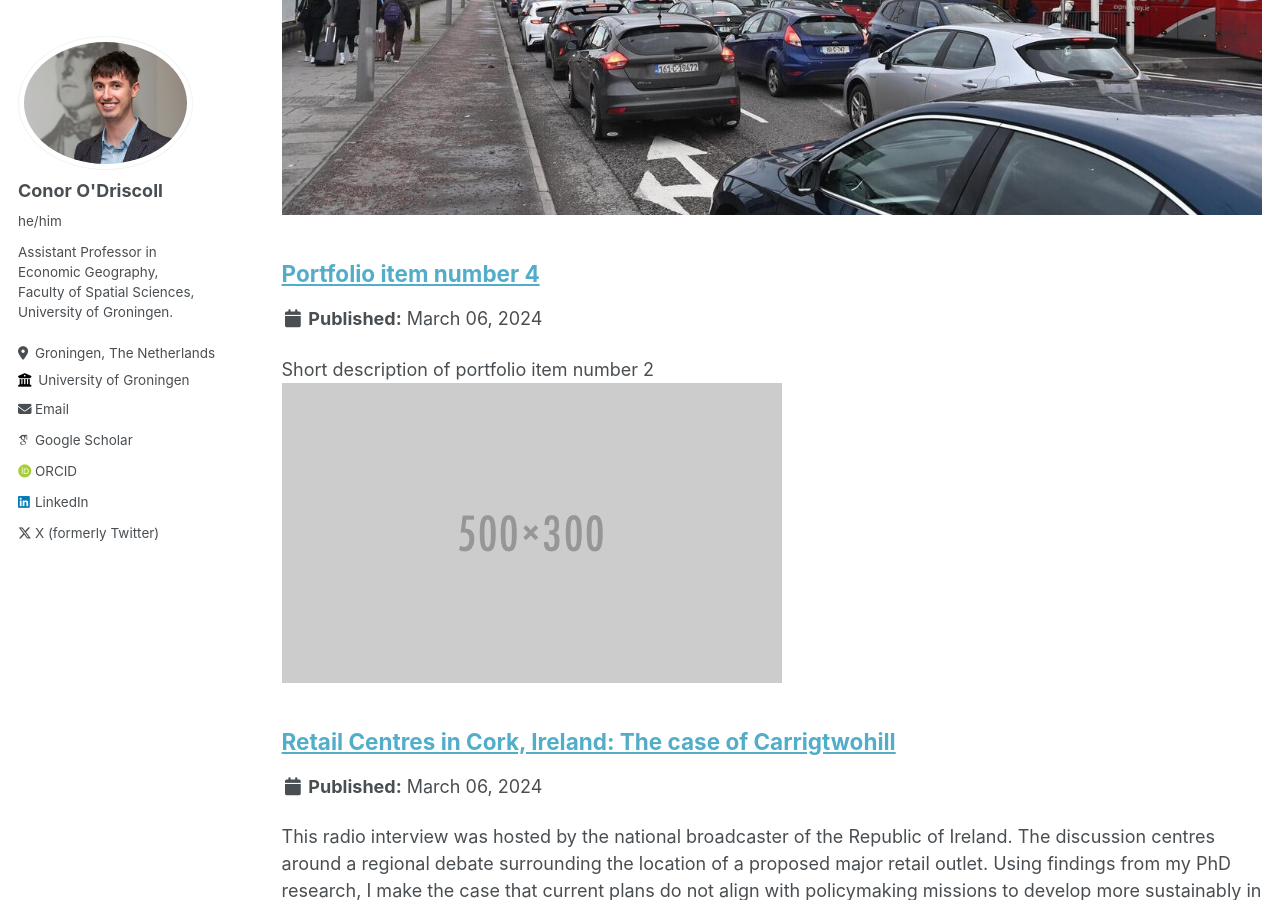
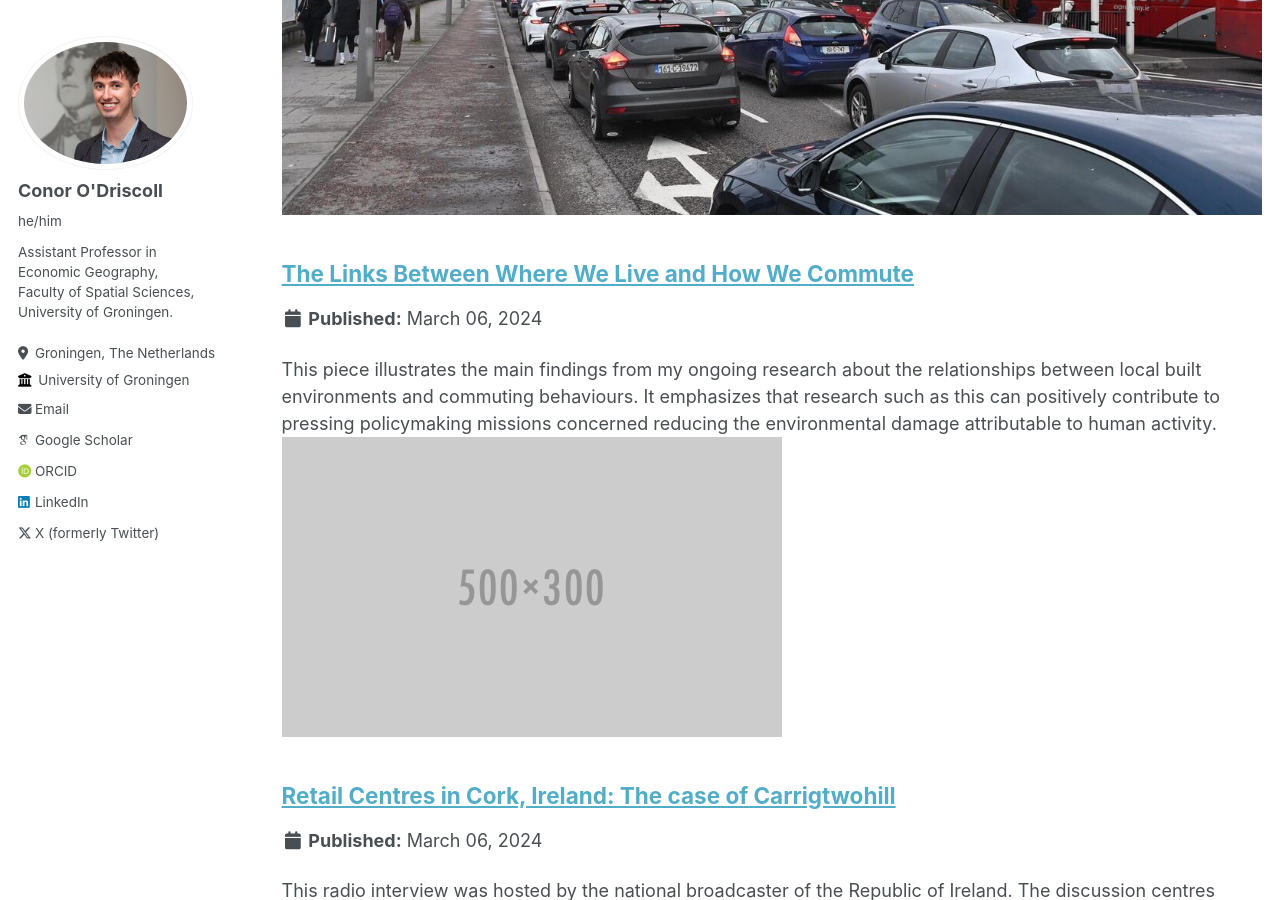
Before and after one commit to conor-o-driscoll/conor-o-driscoll.github.io, a Jekyll site: the page built from _pages/portfolio.html, in a window 1280 px wide and 900 px high, scrolled down 1812 px. Built offline with Jekyll 4.4.1, drawn with Linux system fonts in a browser that asks for light colours; some web fonts are replaced.

Commit message:
Update COD_RTE_2022.md

```diff
--- a/_portfolio/COD_RTE_2022.md
+++ b/_portfolio/COD_RTE_2022.md
@@ -1,6 +1,6 @@
 ---
-title: "Portfolio item number 4"
-excerpt: "Short description of portfolio item number 2 <br/><img src='/images/500x300.png'>"
+title: "The Links Between Where We Live and How We Commute"
+excerpt: "This piece illustrates the main findings from my ongoing research about the relationships between local built environments and commuting behaviours. It emphasizes that research such as this can positively contribute to pressing policymaking missions concerned reducing the environmental damage attributable to human activity. <br/><img src='/images/500x300.png'>"
 collection: portfolio
 ---
 
```
